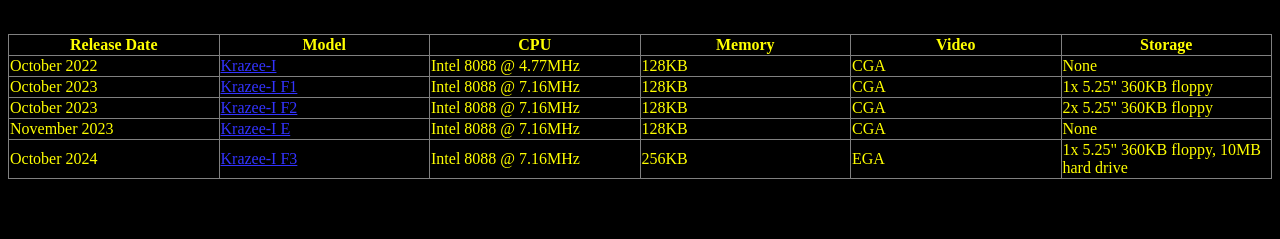
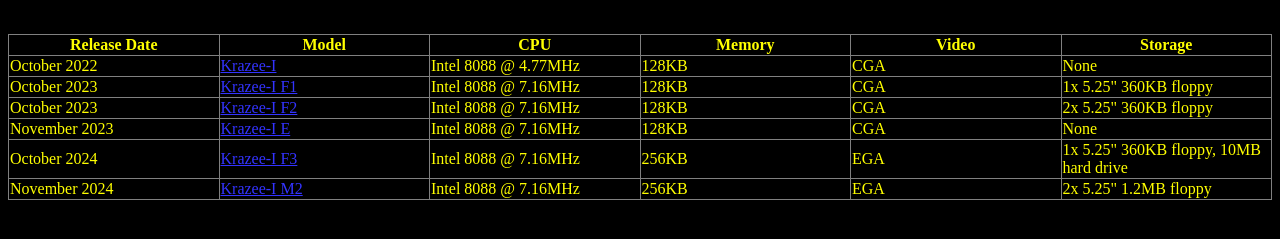
Before and after one commit to KrazeeTobi/misfits-deluxe, a plain HTML site: page krazee1/desktop.html in a window 1280 px wide. Shown: the part 91-330 px from the top of the page. Drawn offline with Linux system fonts and the light colour scheme.

Commit message:
Krazee-I M2 Release

```diff
--- a/krazee1/desktop.html
+++ b/krazee1/desktop.html
@@ -57,6 +57,14 @@
 <td style="width: 16%; height: 18px;">EGA</td>
 <td style="width: 16%; height: 18px;">1x 5.25" 360KB floppy, 10MB hard drive</td>
 </tr>
+<tr style="color: #ffff00;" "height: 18px;">
+<td style="width: 16%; height: 18px;">November 2024</td>
+<td style="width: 16%; height: 18px;"><a href="https://drive.google.com/file/d/1W-IbK-xXCVTx3OYlcrv2g1epuAbOSqYv/view?usp=sharing" target="_top">Krazee-I M2</a></td>
+<td style="width: 16%; height: 18px;">Intel 8088 @ 7.16MHz</td>
+<td style="width: 16%; height: 18px;">256KB</td>
+<td style="width: 16%; height: 18px;">EGA</td>
+<td style="width: 16%; height: 18px;">2x 5.25" 1.2MB floppy</td>
+</tr>
 </table>
 </body>
 </html>
```
